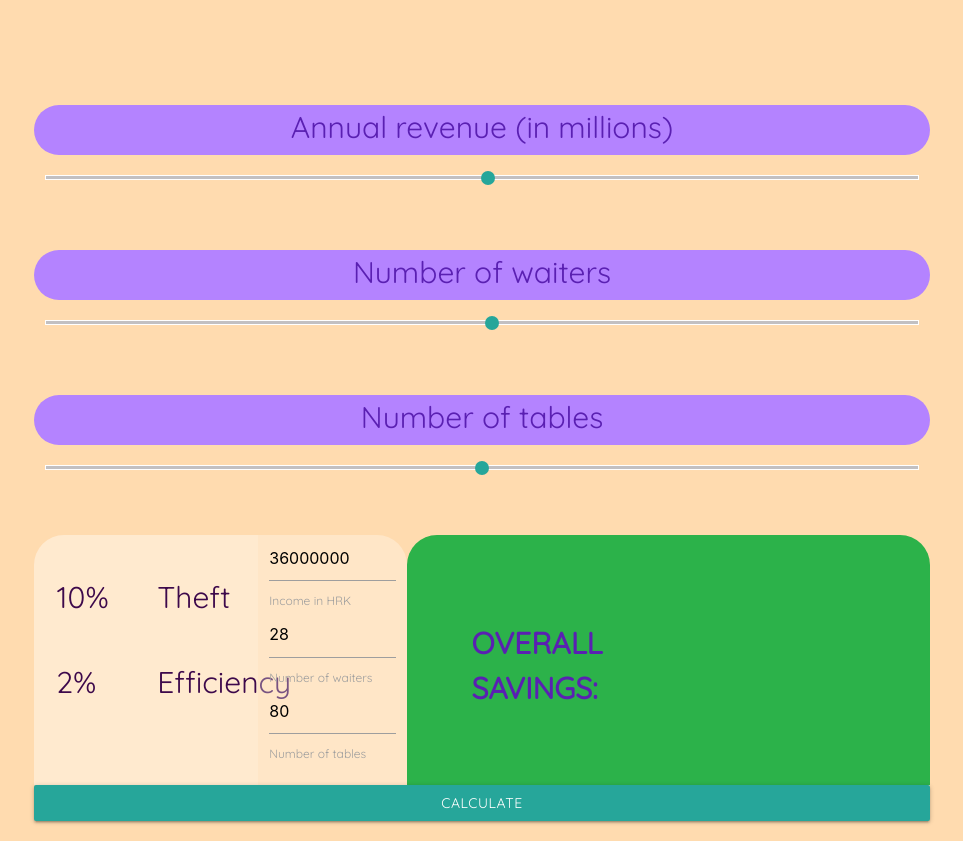
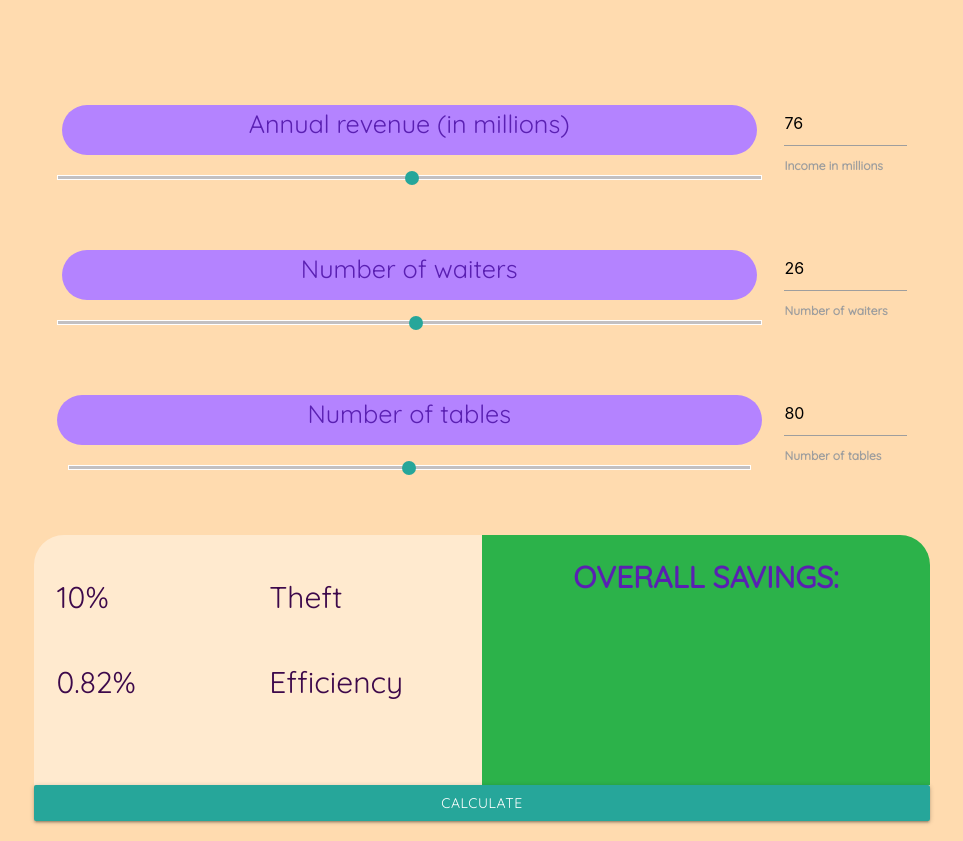
Before and after one commit to Hovac/Efficiency-Calculator, a plain HTML site: page index.html in a window 1280 px wide. Shown: the whole page, without its empty margins (158-1121 px from the left). Drawn offline with Linux system fonts and the light colour scheme.

Commit message:
repaired the code
repaired the wrong code, made few tweaks. Next step is to add 2 more elements and program them also

```diff
--- a/index.html
+++ b/index.html
@@ -13,52 +13,62 @@
 
 <body>
     <div class="row container" style="padding-top: 100px;">
-        <p class="naslov col s12 center-align">Annual revenue (in millions)</p>
-        <p class="range-field col s12">
-            <input id="prihod" type="range" min="1" max="70" />
-        </p>
+        <div class="col s12">
+            <div class="col m10 s9 ">
+                <p class="naslov center-align flow-text">Annual revenue (in millions)</p>
+                <p class="range-field">
+                    <input class="sliderDot" id="prihod" type="range" min="1" max="150" />
+                </p>
+            </div>
+            <div class="col m2 s3 broj-utipkano">
+                <input class="numberDot" type="number" id="prihodBroj">
+                <label for="prihodBroj">Income in millions</label>
+            </div>
+        </div>
 
-        <p class="naslov col s12 center-align">Number of waiters</p>
-        <p class="range-field col s12">
-            <input id="konobar" type="range" min="5" max="50" />
-        </p>
+        <div class="col s12">
+            <div class="col m10 s9">
+                <p class="naslov center-align flow-text">Number of waiters</p>
+                <p class="range-field">
+                    <input class="sliderDot" id="konobar" type="range" min="1" max="50" />
+                </p>
+            </div>
+            <div class="col m2 s3">
+                <input class="numberDot" type="number" id="konobarBroj">
+                <label for="konobarBroj">Number of waiters</label>
+            </div>
+        </div>
 
-        <p class="naslov col s12 center-align">Number of tables</p>
-        <p class="range-field col s12">
-            <input id="stolovi" type="range" min="10" max="150" />
-        </p>
+        <div class="col s12">
+            <div class="col m10 s9">
+                <p class="naslov col s12 center-align flow-text">Number of tables</p>
+                <p class="range-field col s12">
+                    <input class="sliderDot" id="stolovi" type="range" min="10" max="150" />
+                </p>
+            </div>
+            <div class="col m2 s3">
+                <input class="numberDot" type="number" id="stoloviBroj">
+                <label for="stoloviBroj">Number of tables</label>
+            </div>
+        </div>
 
-
-        <div class="col s3 postotciContainer">
+        <div class="col m6 s12 postotciContainer">
             <p class="col s6 postotci" id="postotakKrada"></p>
             <p class="col s6 postotci">Theft</p>
             <p class="col s6 postotci" id="postotakEfikasnost"></p>
             <p class="col s6 postotci">Efficiency</p>
         </div>
 
-        <div class="col s2 brojevi">
-            <input type="number" id="prihodBroj">
-            <label for="prihodBroj">Income in HRK</label>
-
-            <input type="number" id="konobarBroj">
-            <label for="konobarBroj">Number of waiters</label>
-
-            <input type="number" id="stoloviBroj">
-            <label for="stoloviBroj">Number of tables</label>
+        <div id="izracunKraj" class="col m6 s12 izracunContainer">
+            <div class="col s12 izracun center-align">
+                <p>OVERALL SAVINGS:</p>
+            </div>
+            <div class="col s12 izracun izracunBroj center-align">
+                <p id="sveukupnaUsteda"></p>
+            </div>
         </div>
 
-        <div id="izracunKraj" class="col s7 izracunContainer">
-            <div class="col s1"></div>
-            <div class="col s6 izracun" style="font-size: 2rem;">
-                <p>OVERALL SAVINGS:</p>
-            </div>
-            <div class="col s4 izracun" style="font-size: 2rem;">
-                <p id="sveukupnaUsteda"></p>
-            </div>
-            <div class="col s1"></div>
-        </div>
-
-        <a class="waves-effect waves-light btn col s12 center-align" onclick="izracunaj()">Calculate</a>
+        <a class="waves-effect waves-light btn col s12 center-align" id="Calculate">Calculate</a>
 
     </div>
 
--- a/program.js
+++ b/program.js
@@ -1,5 +1,6 @@
 function izracunaj() {
-    var usteda = prihodGodisnji * (efikasnost/100 + krada);
+
+    var usteda = prihodGodisnji * (efikasnost / 100 + krada);
     var zaradaPoStolu = usteda / brojStolova;
     var investicija = cijenaStola * brojStolova;
     var mjesecnaRata = investicija * 0.5 / 12;
@@ -9,71 +10,74 @@ function izracunaj() {
     document.getElementById("sveukupnaUsteda").innerHTML = sveukupnaUsteda + " kn";
 }
 
+function sliderChange() {
+    prihodGodisnji = prihodSlider.value * 1000000;
+    prihodKocka.value = prihodGodisnji / 1000000;
 
-//inicijalizacija
+    brojKonobara = konobarSlider.value;
+    konobarKocka.value = brojKonobara;
+
+    brojStolova = stoloviSlider.value;
+    stoloviKocka.value = brojStolova;
+
+    efficiency(brojKonobara, prihodGodisnji);
+}
+
+function numberBox() {
+    prihodGodisnji = prihodKocka.value * 1000000;
+    prihodSlider.value = prihodGodisnji / 1000000;
+
+    brojKonobara = konobarKocka.value;
+    konobarSlider.value = brojKonobara;
+
+    brojStolova = stoloviKocka.value;
+    stoloviSlider.value = brojStolova;
+
+    efficiency(brojKonobara, prihodGodisnji);
+}
+
+function efficiency(konobar, prihod) {
+    efikasnost = ((konobar * placa * 12) / prihod) * 0.5 * 100;
+    efikasnost = efikasnost.toFixed(2);
+    document.getElementById("postotakEfikasnost").innerHTML = efikasnost + "%";
+}
+
+
+//prihvati sve elemente
 var prihodKocka = document.getElementById("prihodBroj");
 var konobarKocka = document.getElementById("konobarBroj");
 var stoloviKocka = document.getElementById("stoloviBroj");
 
-var izracunKraj = document.getElementById("izracunKraj");
 var prihodSlider = document.getElementById("prihod");
 var konobarSlider = document.getElementById("konobar");
 var stoloviSlider = document.getElementById("stolovi");
+
+var izracunKraj = document.getElementById("izracunKraj");
+
+//postavi početne brojeve
 var prihodGodisnji = prihodSlider.value * 1000000;
 var brojKonobara = konobarSlider.value;
 var brojStolova = stoloviSlider.value;
 
+prihodKocka.value = prihodSlider.value;
+konobarKocka.value = konobarSlider.value;
+stoloviKocka.value = stoloviSlider.value;
 var placa = 4000;
-var efikasnost = (((brojKonobara*placa*12)/prihodGodisnji)*0.5).toFixed(2);
 var krada = 0.1;
 var cijenaStola = 20000;
 
-prihodKocka.value = prihodSlider.value * 1000000;
-konobarKocka.value = konobarSlider.value;
-stoloviKocka.value = stoloviSlider.value;
+efficiency(brojKonobara, prihodGodisnji);
+
 
 document.getElementById("postotakKrada").innerHTML = krada * 100 + "%";
-document.getElementById("postotakEfikasnost").innerHTML = efikasnost * 100 + "%";
-
+document.getElementById("postotakEfikasnost").innerHTML = efikasnost + "%";
 
 //Slider dio koda
-prihodSlider.addEventListener("change", function () {
-    prihodGodisnji = prihodSlider.value * 1000000;
-    prihodKocka.value = prihodSlider.value * 1000000;
-})
+sliders = document.querySelectorAll('.sliderDot');
+sliders.forEach(slider => slider.addEventListener('input', sliderChange));
 
-konobarSlider.addEventListener("change", function () {
-    brojKonobara = konobarSlider.value;
-    efikasnost = ((brojKonobara*placa*12)/prihodGodisnji)*0.5*100;
-    efikasnost = efikasnost.toFixed(2);
-    document.getElementById("postotakEfikasnost").innerHTML =efikasnost + "%";
-    konobarKocka.value = konobarSlider.value;
-})
+//numberBox dio koda
+numbers = document.querySelectorAll('.numberDot');
+numbers.forEach(number => number.addEventListener('change', numberBox));
 
-stoloviSlider.addEventListener("change", function () {
-    brojStolova = stoloviSlider.value;
-    stoloviKocka.value = stoloviSlider.value;
-})
-
-//number input dio koda
-prihodKocka.addEventListener("change", function() {
-    prihodSlider.value = prihodKocka.value / 1000000;
-})
-
-konobarKocka.addEventListener("change", function() {
-    konobarSlider.value = konobarKocka.value;
-    if(konobarKocka.value>30) {
-        efikasnost = 0.04;
-    }
-    else if(konobarKocka.value<10) {
-        efikasnost = 0.02;
-    }
-    else {
-        efikasnost = 0.03;
-    }
-    document.getElementById("postotakEfikasnost").innerHTML = efikasnost * 100 + "%";
-})
-
-stoloviKocka.addEventListener("change", function() {
-    stoloviSlider.value = stoloviKocka.value;
-})
+document.getElementById('Calculate').addEventListener('click', izracunaj);
--- a/style.css
+++ b/style.css
@@ -14,7 +14,6 @@ body {
 }
 
 .naslov {
-    font-size: 2rem;
     background-color: #B483FF;
     height: 50px;
     border-radius: 50px;
@@ -26,9 +25,13 @@ body {
 }
 
 .izracun {
-    font-size: 1.5rem;
     font-weight: bold;
-    margin-top: 86px;
+    font-size: 2em;
+    margin: 20px;
+}
+
+.izracunBroj {
+    font-size: 3em;
 }
 
 .postotciContainer {
@@ -42,10 +45,8 @@ body {
 .izracunContainer {
     background-color: #2CB24A;
     height: 250px;
-    border-radius:30px 30px 0 0;
-    transition: all 1s;
+    border-radius: 0 30px 0 0;
     display: block;
-    font-size: 50px;
 }
 
 .brojevi {
@@ -55,3 +56,17 @@ body {
     margin: 0;
     padding: 0;
 }
+
+@media screen and (max-width: 601px) {
+    .postotciContainer {
+        border-radius: 30px 30px 0 0;
+    }
+    .izracunContainer {
+        border-radius: 0;
+    }
+}
+
+label {
+    font-weight: bolder;
+
+}
```
